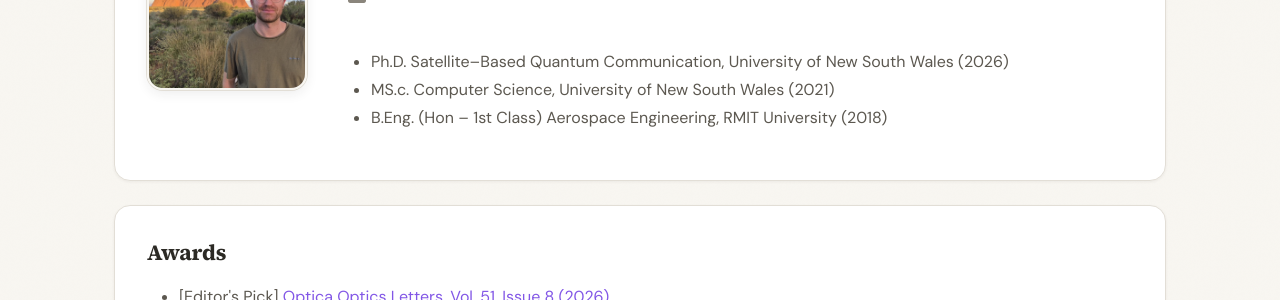
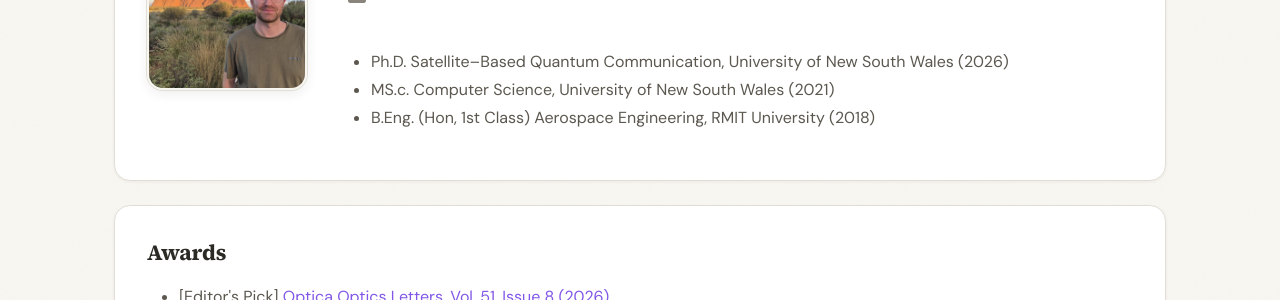
Before and after one commit to nathanklong/nathanklong.github.io, a Jekyll site: the page built from _pages/about.md, in a window 1280 px wide. Shown: the part 358-658 px from the top of the page. Built offline with Jekyll 4.4.1, drawn with Linux system fonts in a browser that asks for light colours; a style sheet for code colours, icons or effects is not loaded.

Commit message:
Fix formatting in education section of pi.yml

```diff
--- a/_data/pi.yml
+++ b/_data/pi.yml
@@ -6,7 +6,7 @@
 - education:
     - "Ph.D. Satellite-Based Quantum Communication, University of New South Wales (2026)"
     - "MS.c. Computer Science, University of New South Wales (2021)"
-    - "B.Eng. (Hon - 1st Class) Aerospace Engineering, RMIT University (2018)"
+    - "B.Eng. (Hon, 1st Class) Aerospace Engineering, RMIT University (2018)"
   educationshort:
     - "Ph.D. Quantum Communication, UNSW (2026)"
     - "MS.c. Computer Science, UNSW (2021)"
```
